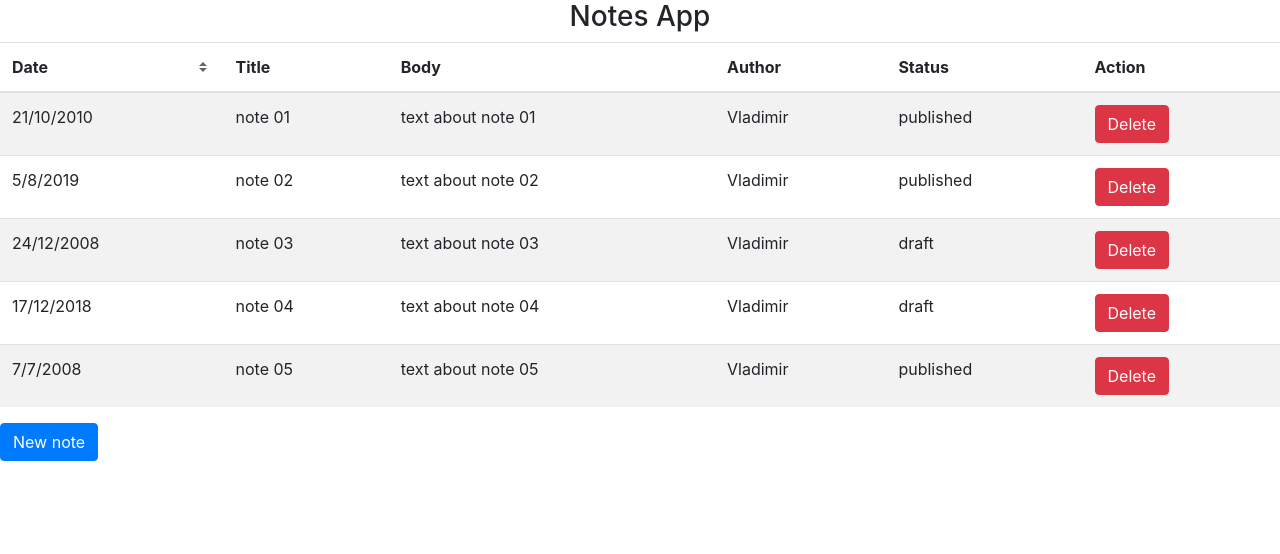
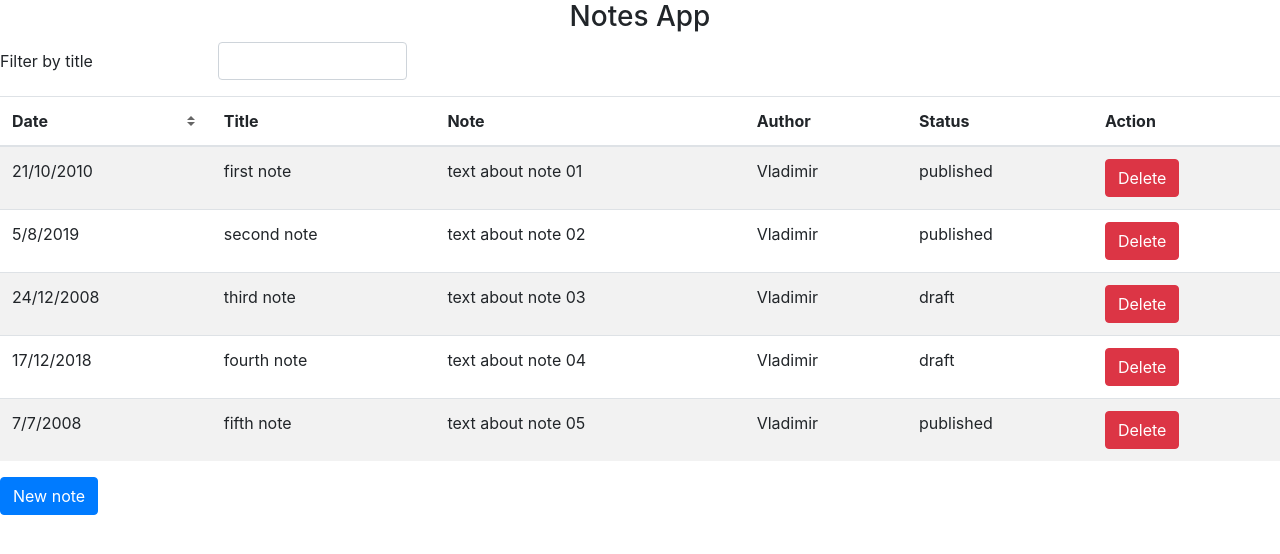
Before and after one commit to vlappdev/notes, a React (Create React App) app: page / in a window 1280 px wide. Shown: the top 554 px of the page. Built offline with nearby package versions, Linux system fonts and the light colour scheme.

Commit message:
04 - added filter functionality

```diff
--- a/src/App.js
+++ b/src/App.js
@@ -1,13 +1,28 @@
-import React, { useState } from "react"
+import React, { useEffect, useState } from "react"
 import data from "./data.js"
 
 import NotesTable from "./components/NotesTable"
 import AddNoteModal from "./components/AddNoteModal"
+import FilterByName from "./components/FilterByName"
 
 function App() {
 
   const [notes, setNotes] = useState(data);
   const [showModal, setShowModal] = useState(false);
+  const [filteredNotes, setFilteredNotes] = useState([]);
+  const [search, setSearch] = useState("");
+
+  useEffect(() => {
+    setFilteredNotes(
+      notes.filter(( note ) => {
+        return note.title.includes(search)
+      })
+    )
+  }, [search, notes]);
+
+  const getInputValue =  (inputValue) => {
+    setSearch(inputValue)
+  };
 
   const addNewNoteToState = (newNote) => {
     setNotes([...notes, newNote])
@@ -34,7 +49,8 @@ function App() {
   return (
     <>
       <h3 className="text-center">Notes App</h3>
-      <NotesTable notes={ notes } deleteNote={ deleteNote } sortByDate = { sortByDate }/>
+      <FilterByName notes = { notes } getInputValue = { getInputValue }/>
+      <NotesTable filteredNotes={ filteredNotes } deleteNote={ deleteNote } sortByDate = { sortByDate }/>
       <button onClick={() => {setShowModal(true)}} className="btn btn-primary">New note</button>
       { showModal && (
         <AddNoteModal onCloseRequest={() => setShowModal(false)} addNewNoteToState={ addNewNoteToState }/>
--- a/src/components/AddNoteModal.js
+++ b/src/components/AddNoteModal.js
@@ -44,12 +44,12 @@ function AddNoteModal({ onCloseRequest, addNewNoteToState }) {
           <div className="modal-body pb-0 px-0">
             <form onSubmit={ handleSubmit }>
               <div className="form-group px-3">
-                <label htmlFor="recipient-name" className="col-form-label">Title:</label>
-                <input onChange={ handleChange } type="text" value={ newNote.title } className="form-control" name="title" id="recipient-name" />
+                <label htmlFor="title" className="col-form-label">Title:</label>
+                <input onChange={ handleChange } type="text" value={ newNote.title } className="form-control" name="title" id="title" />
               </div>
               <div className="form-group px-3">
-                <label htmlFor="recipient-name" className="col-form-label">Author name:</label>
-                <input onChange={ handleChange } type="text" value={ newNote.author } className="form-control" name="author" id="recipient-name" />
+                <label htmlFor="author" className="col-form-label">Author name:</label>
+                <input onChange={ handleChange } type="text" value={ newNote.author } className="form-control" name="author" id="author" />
               </div>
               <div className="form-group px-3">
                 <label htmlFor="message-text" className="col-form-label">Note:</label>
--- /dev/null
+++ b/src/components/FilterByName.js
@@ -0,0 +1,20 @@
+import React from 'react';
+
+function FilterByName({ notes, getInputValue }) {
+
+  const handleChange = (e) => {
+    const { value } = e.target;
+    getInputValue(value)
+  };
+
+  return (
+    <div className="form-group row">
+      <label htmlFor="inputFilter" className="col-sm-2 col-form-label">Filter by title</label>
+      <div className="col-sm-2">
+        <input type="text" onChange={ handleChange } value={ notes.title } name="title" className="form-control" id="inputFilter" />
+      </div>
+    </div>
+  );
+}
+
+export default FilterByName;
--- a/src/components/NotesTable.js
+++ b/src/components/NotesTable.js
@@ -1,9 +1,9 @@
 import React from 'react';
 import Note from "./Note"
 
-function NotesTable({notes, deleteNote, sortByDate}) {
+function NotesTable({ filteredNotes, deleteNote, sortByDate }) {
 
-  const allNotes = notes.map((note, index) => {
+  const allNotes = filteredNotes.map(( note, index ) => {
     return <Note note = { note }
                  key={ index }
                  index={ index }
@@ -21,7 +21,7 @@ function NotesTable({notes, deleteNote, sortByDate}) {
           </span>
         </th>
         <th scope="col">Title</th>
-        <th scope="col">Body</th>
+        <th scope="col">Note</th>
         <th scope="col">Author</th>
         <th scope="col">Status</th>
         <th scope="col">Action</th>
--- a/src/data.js
+++ b/src/data.js
@@ -1,35 +1,35 @@
 const data = [
   {
     "date":"21/10/2010",
-    "title":"note 01",
+    "title":"first note",
     "body":"text about note 01",
     "author":"Vladimir",
     "status":"published"
   },
   {
     "date":"5/8/2019",
-    "title":"note 02",
+    "title":"second note",
     "body":"text about note 02",
     "author":"Vladimir",
     "status":"published"
   },
   {
     "date":"24/12/2008",
-    "title":"note 03",
+    "title":"third note",
     "body":"text about note 03",
     "author":"Vladimir",
     "status":"draft"
   },
   {
     "date":"17/12/2018",
-    "title":"note 04",
+    "title":"fourth note",
     "body":"text about note 04",
     "author":"Vladimir",
     "status":"draft"
   },
   {
     "date":"7/7/2008",
-    "title":"note 05",
+    "title":"fifth note",
     "body":"text about note 05",
     "author":"Vladimir",
     "status":"published"
```
Also changed, not shown: src/z-commits.md (+1 -0 lines).
